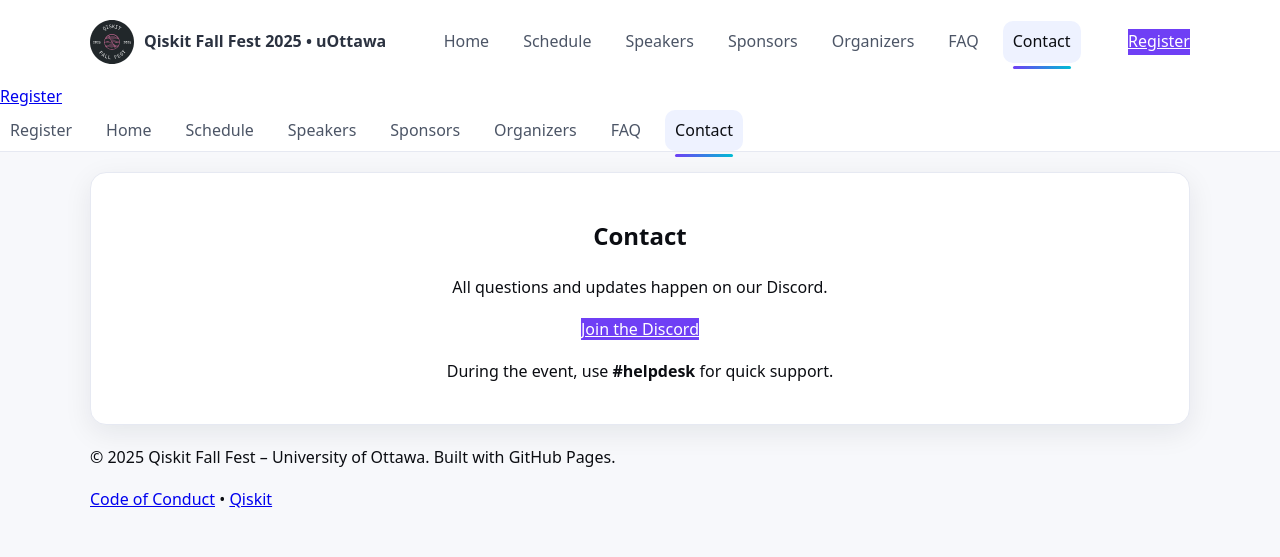
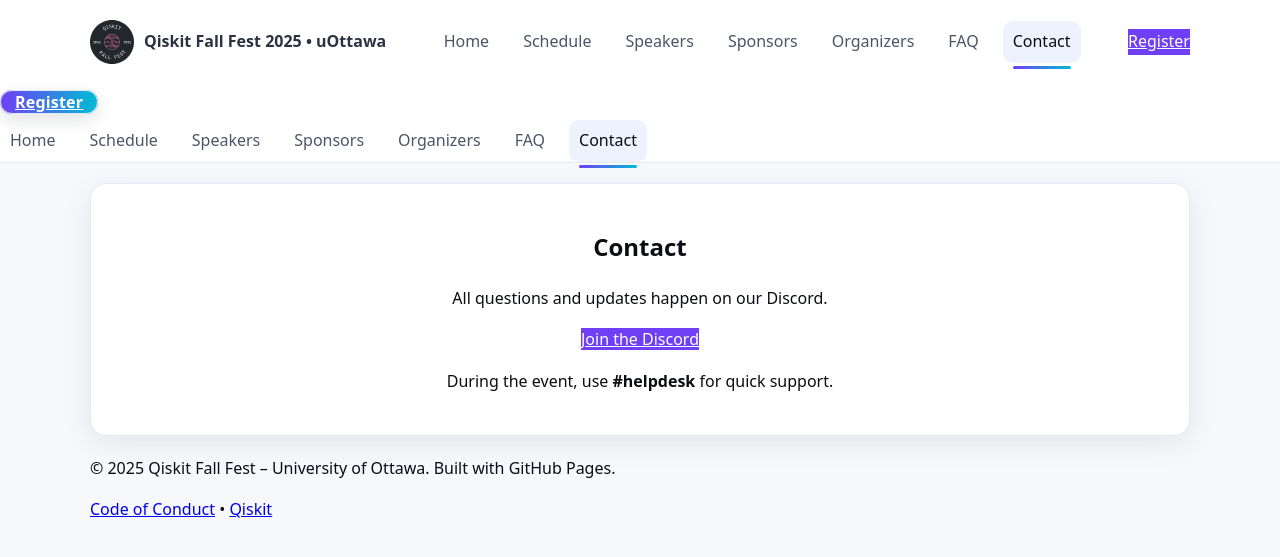
Before and after one commit to utkarshh-singh/fall-fest-2025-website, a Jekyll site: the page built from contact.md, in a window 1280 px wide. Shown: the top 557 px of the page. Built offline with Jekyll 4.4.1, drawn with Linux system fonts in a browser that asks for light colours.

Commit message:
Update style.css

```diff
--- a/assets/style.css
+++ b/assets/style.css
@@ -187,3 +187,30 @@
   /* OPEN STATE: when the hidden checkbox is checked */
   .navcb:checked + .nav-toggle + .site-menu{ display:flex }
 }
+
+/* --- Header CTA: matches nav look, compact pill --- */
+.header-cta{
+  height:36px; line-height:36px;
+  padding:0 14px;
+  border-radius:999px;
+  border:1px solid var(--border);
+  font-weight:600; letter-spacing:.2px;
+  background:linear-gradient(90deg,var(--brand),var(--accent));
+  color:#fff; box-shadow:0 6px 18px rgba(15,23,42,.12);
+}
+.header-cta:hover{ transform:translateY(-1px); box-shadow:0 10px 24px rgba(15,23,42,.16) }
+.header-cta:active{ transform:translateY(0) }
+
+/* Make the mobile version look like a primary nav pill */
+.nav-link.cta{
+  color:#fff; background:linear-gradient(90deg,var(--brand),var(--accent));
+}
+.nav-link.cta:hover{ filter:brightness(1.05); }
+.nav-link.cta::after{ display:none; } /* remove underline bar on CTA */
+
+/* Show/hide the right CTA in responsive contexts */
+.show-mobile{ display:none; }
+@media (max-width:820px){
+  .header-cta{ display:none; }  /* hide desktop button on phones */
+  .show-mobile{ display:block; }
+}
```
